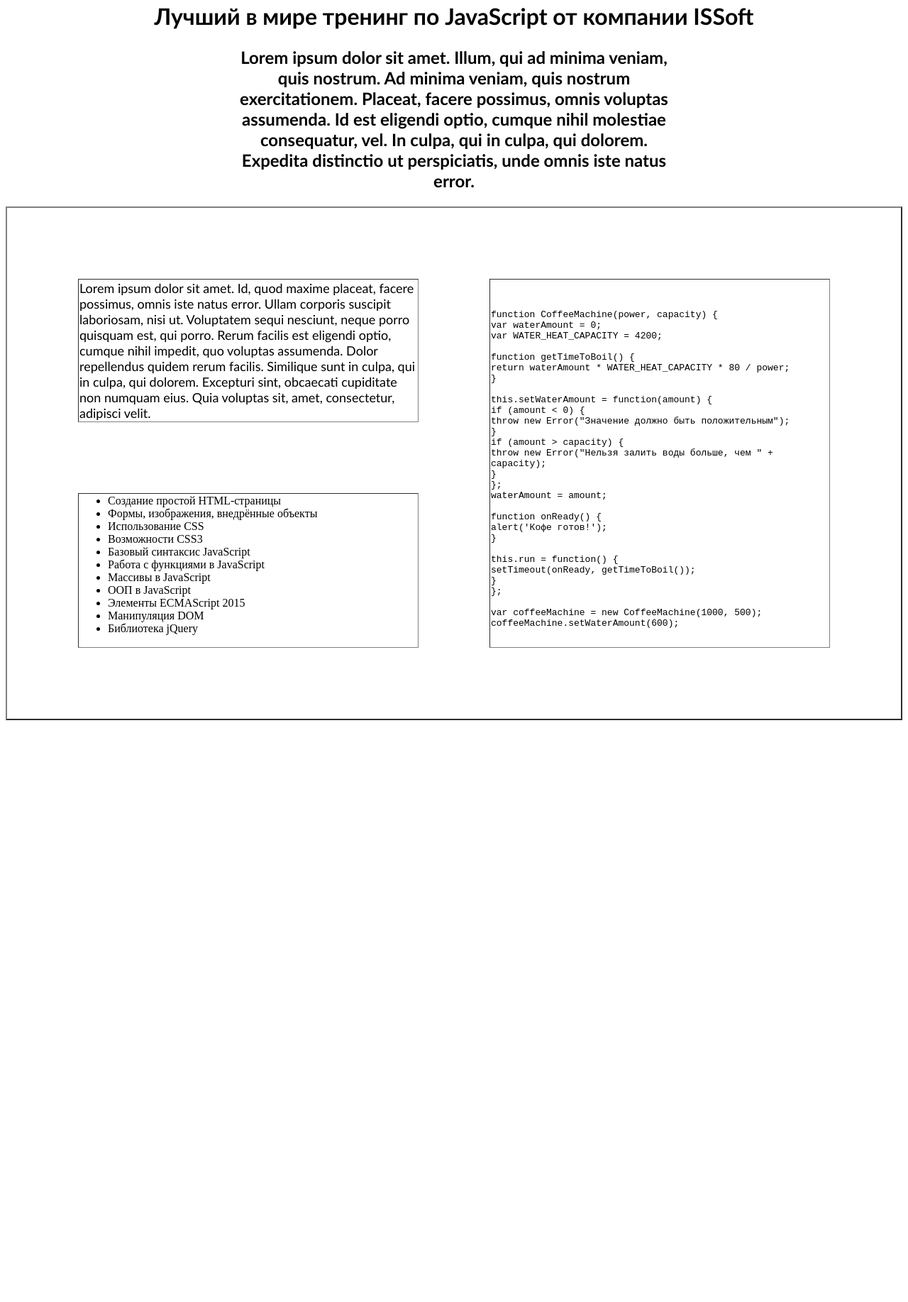
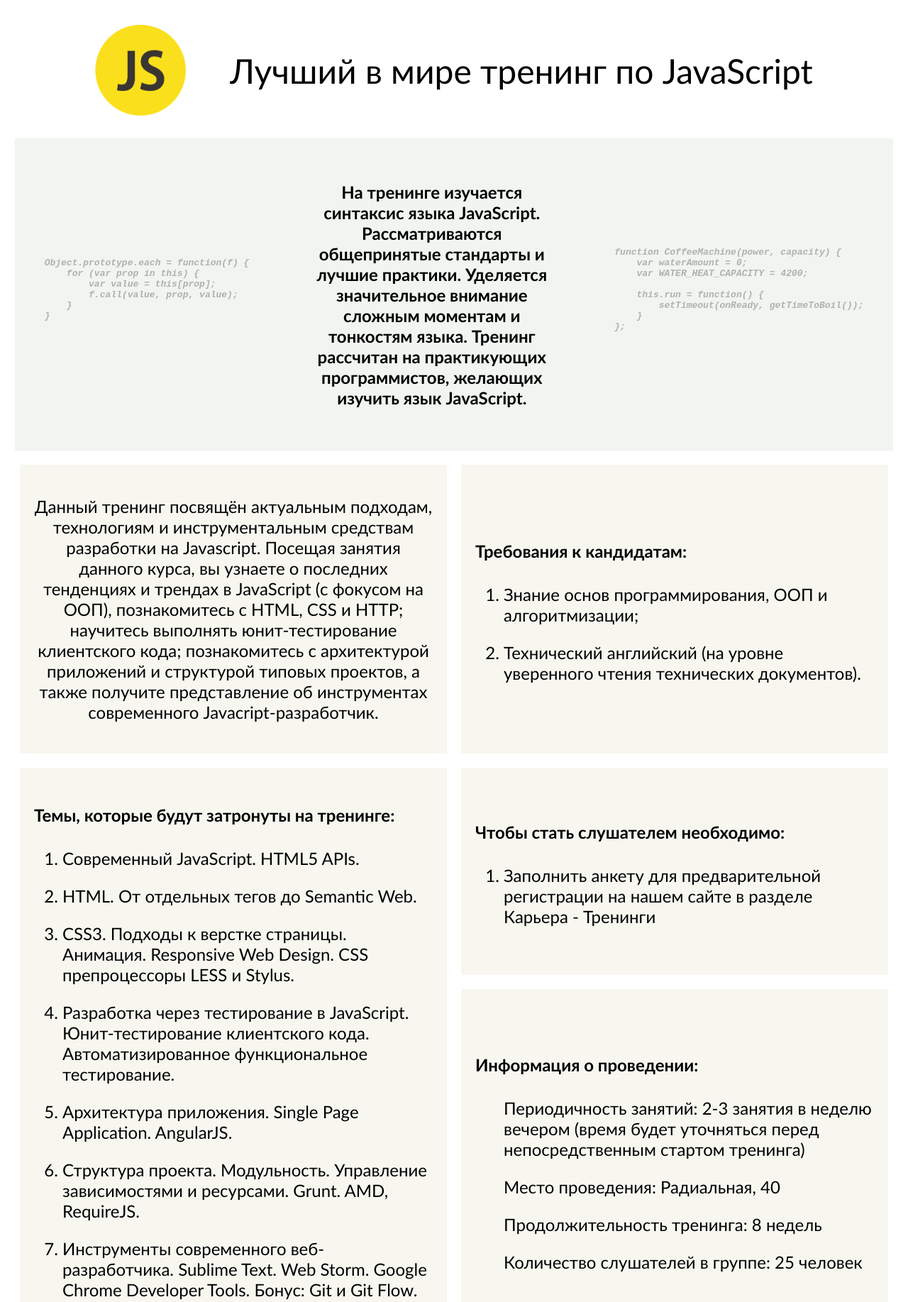
Before and after one commit to eventus77/CatWantsMeow-internet-technologies, a plain HTML site: page second_lab/index.html in a window 1280 px wide. Shown: the part 5-1840 px from the top of the page at 71% size. Before the commit the page ends 1028 px from the top, so only its background shows below. Drawn offline with Linux system fonts and the light colour scheme.

Commit message:
Completed index.html page. Added some images

```diff
--- a/second_lab/index.html
+++ b/second_lab/index.html
@@ -1,98 +1,204 @@
+<!DOCTYPE html>
 <html>
 <head>
     <meta charset="utf-8">
     <title>Тренинг по JavaScript</title>
 </head>
+
 <body>
-    <h1 align="center">
-        <font size="6" face="Calibri">
-            Лучший в мире тренинг по JavaScript от компании ISSoft
+    <table align="center" cellpadding="30">
+        <tr>
+            <td align="center">
+                <img src="images/js.png" width="128" height="128" align="top"/>
+            </td>
+            <td  align="center">
+                <font size="9" face="Calibri">
+                    Лучший в мире тренинг по JavaScript
                 </font>
-    </h1>
-    <table width="50%" align="center">
+            </td>
+        </tr>
+    </table>
+
+    <table width="98%" align="center" cellpadding="40" bgcolor="#F0F5F0">
         <tr>
-            <td>
+            <td width="20%">
+
+                <font color="#B0B0B0">
+                        <h4>
+                            <pre>
+                                <i>
+Object.prototype.each = function(f) {
+    for (var prop in this) {
+        var value = this[prop];
+        f.call(value, prop, value);
+    }
+}
+                            </i>
+                        </pre>
+                    </h4>
+                </font>
+            </td>
+
+            <td rowspan="2">
                 <h3 align="center">
                     <font size="5" face="Calibri">
-                        Lorem ipsum dolor sit amet. Illum, qui ad minima veniam,
-                        quis nostrum. Ad minima veniam, quis nostrum exercitationem.
-                        Placeat, facere possimus, omnis voluptas assumenda.
-                        Id est eligendi optio, cumque nihil molestiae consequatur,
-                        vel. In culpa, qui in culpa, qui dolorem. Expedita
-                        distinctio ut perspiciatis, unde omnis iste natus error.
+                        На тренинге изучается синтаксис языка JavaScript.
+                        Рассматриваются общепринятые стандарты и лучшие практики.
+                        Уделяется значительное внимание сложным моментам и
+                        тонкостям языка. Тренинг рассчитан на практикующих
+                        программистов, желающих изучить язык JavaScript.
                     </font>
                 </h3>
             </td>
-        </tr>
-    </table>
-    <table width="100%" cellspacing="100" border="2">
-        <tr>
-            <td width="50%">
-                <p>
-                    <font size = "4" face="Calibri">
-                        Lorem ipsum dolor sit amet. Id, quod maxime placeat,
-                        facere possimus, omnis iste natus error. Ullam corporis
-                        suscipit laboriosam, nisi ut. Voluptatem sequi nesciunt,
-                        neque porro quisquam est, qui porro. Rerum facilis est
-                        eligendi optio, cumque nihil impedit, quo voluptas assumenda.
-                        Dolor repellendus quidem rerum facilis. Similique sunt in
-                        culpa, qui in culpa, qui dolorem. Excepturi sint, obcaecati
-                        cupiditate non numquam eius. Quia voluptas sit, amet,
-                        consectetur, adipisci velit.
-                    </font>
-                </p>
-            </td>
-            <td width="50%" rowspan="2">
-                <code style="white-space: pre-line;">
+
+            <td>
+                <h4>
+                    <font color="#B0B0B0">
+                        <pre>
+                            <i>
 function CoffeeMachine(power, capacity) {
     var waterAmount = 0;
     var WATER_HEAT_CAPACITY = 4200;
-
-                        function getTimeToBoil() {
-                            return waterAmount * WATER_HEAT_CAPACITY * 80 / power;
-                        }
-
-                        this.setWaterAmount = function(amount) {
-                            if (amount < 0) {
-                                throw new Error("Значение должно быть положительным");
-                            }
-                            if (amount > capacity) {
-                                throw new Error("Нельзя залить воды больше, чем " + capacity);
-                            }
-                        };
-                            waterAmount = amount;
-
-                        function onReady() {
-                            alert('Кофе готов!');
-                        }
 
     this.run = function() {
         setTimeout(onReady, getTimeToBoil());
     }
 };
-
-                    var coffeeMachine = new CoffeeMachine(1000, 500);
-                    coffeeMachine.setWaterAmount(600);
-                </code>
-            </td>
-        </tr>
-        <tr>
-            <td>
-                <ul>
-                    <li>Создание простой HTML-страницы</li>
-                    <li>Формы, изображения, внедрённые объекты</li>
-                    <li>Использование CSS</li>
-                    <li>Возможности CSS3</li>
-                    <li>Базовый синтаксис JavaScript</li>
-                    <li>Работа с функциями в JavaScript</li>
-                    <li>Массивы в JavaScript</li>
-                    <li>ООП в JavaScript</li>
-                    <li>Элементы ECMAScript 2015</li>
-                    <li>Манипуляция DOM</li>
-                    <li>Библиотека jQuery</li>
-                </ul>
+                            </i>
+                        </pre>
+                    </font>
+                </h4>
             </td>
         </tr>
     </table>
-</doby>
+
+
+    <table cellpadding="20" cellspacing="20">
+        <tr>
+            <td bgcolor="#F7F7F0">
+                <font size = "5" face="Calibri">
+                    <p align="center">
+                        Данный тренинг посвящён актуальным подходам, технологиям и
+                        инструментальным средствам разработки на Javascript.
+                        Посещая занятия данного курса, вы узнаете о последних тенденциях
+                        и трендах в JavaScript (с фокусом на ООП), познакомитесь с HTML,
+                        CSS и HTTP; научитесь выполнять юнит-тестирование клиентского
+                        кода; познакомитесь с архитектурой приложений и структурой
+                        типовых проектов, а также получите представление об инструментах
+                        современного Javacript-разработчик.
+                    </p>
+                </font>
+            </td>
+            <td bgcolor="#F7F7F0">
+                <font size="5" face="Calibri">
+                    <h4>Требования к кандидатам:</h4>
+                    <ol type="1">
+                        <li>
+                            <p>
+                                Знание основ программирования, ООП и алгоритмизации;
+                            </p>
+                        </li>
+                        <li>
+                            <p>
+                                Технический английский (на уровне уверенного чтения технических документов).
+                            </p>
+                        </li>
+                    </ol>
+                </font>
+            </td>
+        </tr>
+
+        <tr>
+            <td bgcolor="#F7F7F0" width="50%" rowspan="2">
+                <font size = "5" face="Calibri">
+                    <h4>Темы, которые будут затронуты на тренинге:</h4>
+                    <ol type="1">
+                        <li>
+                            <p>
+                                Современный JavaScript. HTML5 APIs.
+                            </p>
+                        </li>
+                        <li>
+                            <p>
+                                HTML. От отдельных тегов до Semantic Web.
+                            </p>
+                        </li>
+                        <li>
+                            <p>
+                                CSS3. Подходы к верстке страницы. Анимация. Responsive
+                                Web Design. CSS препроцессоры LESS и Stylus.
+                            </p>
+                        </li>
+                        <li>
+                            <p>
+                                Разработка через тестирование в JavaScript.
+                                Юнит-тестирование клиентского кода. Автоматизированное
+                                функциональное тестирование.
+                            </p>
+                        </li>
+                        <li>
+                            <p>
+                                Архитектура приложения. Single Page Application. AngularJS.
+                            </p>
+                        </li>
+                        <li>
+                            <p>
+                                Структура проекта. Модульность. Управление зависимостями и
+                                ресурсами. Grunt. AMD, RequireJS.
+                            </p>
+                        </li>
+                        <li>
+                            <p>
+                                Инструменты современного веб-разработчика. Sublime Text.
+                                Web Storm. Google Chrome Developer Tools. Бонус: Git и Git Flow.
+                            </p>
+                        </li>
+                    </ol>
+                </font>
+            </td>
+            <td bgcolor="#F7F7F0">
+                <font size="5" face="Calibri">
+                    <h4>Чтобы стать слушателем необходимо:</h4>
+                    <ol>
+                        <li>
+                            <p>
+                                Заполнить анкету для предварительной регистрации на нашем сайте в разделе Карьера - Тренинги
+                            </p>
+                        </li>
+                    </ol>
+                </font>
+            </td>
+        </tr>
+
+        <tr>
+            <td bgcolor="#F7F7F0">
+                <font size="5" face="Calibri">
+                    <h4>Информация о проведении:</h4>
+                    <ul type="none">
+                        <li>
+                            <p>
+                                Периодичность занятий: 2-3 занятия в неделю вечером (время будет уточняться перед непосредственным стартом тренинга)
+                            </p>
+                        </li>
+                        <li>
+                            <p>
+                                Место проведения:  Радиальная, 40
+                            </p>
+                        </li>
+                        <li>
+                            <p>
+                                Продолжительность тренинга: 8 недель
+                            </p>
+                        </li>
+                        <li>
+                            <p>
+                                Количество слушателей в группе: 25 человек
+                            </p>
+                        </li>
+                    </ul>
+                </font>
+            </td>
+        </tr>
+    </table>
+</body>
 </html>
```
Also changed, not shown: second_lab/images/js.png (added), 1 other file. Lines whose indentation alone changed are shown as unchanged.
